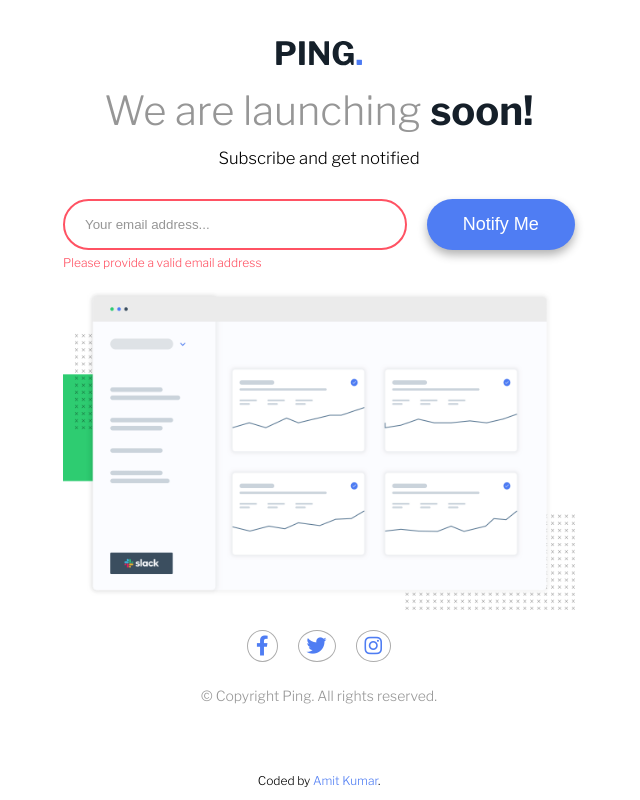
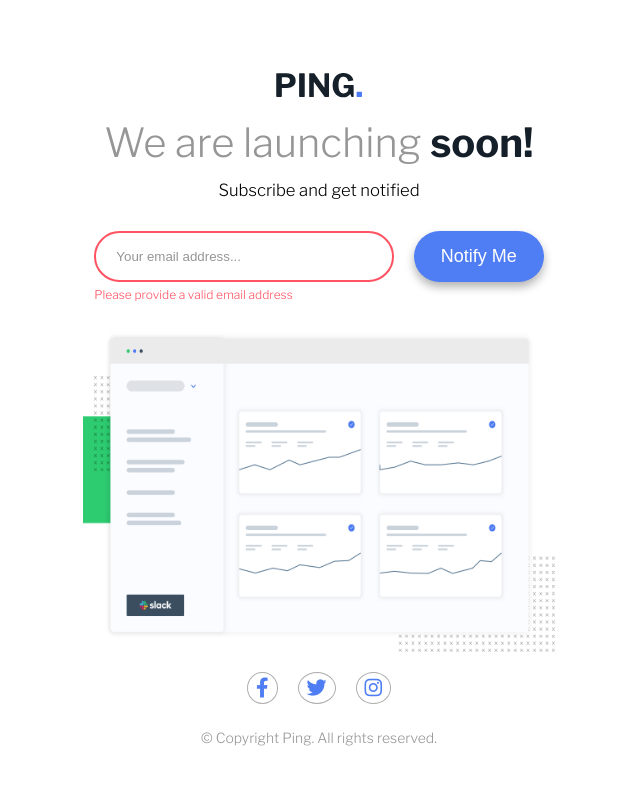
Before and after one commit to amit-kumar-18/Ping-coming-soon-page, a plain HTML site: page index.html in a window 1280 px wide. Both pictures are taken after a click on the button "Notify Me". Shown: the whole page, without its empty margins (321-961 px from the left). Drawn offline with nearby package versions, Linux system fonts and the light colour scheme.

Commit message:
Add files via upload

```diff
--- a/index.html
+++ b/index.html
@@ -16,7 +16,7 @@
   </head>
   <body>
     <div class="container">
-      <div class="top-container">
+      <header class="top-container">
         <div class="logo">
           <img src="/images/logo.svg" alt="logo" />
         </div>
@@ -30,10 +30,11 @@
             id="email"
             required
           />
-          <button id="btn">Notify Me</button>
+          <button type="button" id="btn">Notify Me</button>
           <small id="error-msg">Please provide a valid email address</small>
         </div>
-      </div>
+      </header>
+      <main>
         <div class="dashboard">
           <img src="/images/illustration-dashboard.png" alt="dashboard" />
         </div>
@@ -44,11 +45,12 @@
             <li><i class="fa-brands fa-instagram"></i></li>
           </ul>
         </div>
-      <div class="copyright">
+      </main>
+
+      <footer class="copyright">
         <small>&copy; Copyright Ping. All rights reserved.</small>
+      </footer>
     </div>
-    </div>
-    <p class="attribution">Coded by <a href="#">Amit Kumar</a>.</p>
   </body>
   <script src="/script.js"></script>
 </html>
--- a/script.js
+++ b/script.js
@@ -6,21 +6,21 @@
 
 const regularExp = /^\w+([\.-]?\w+)*@\w+([\.-]?\w+)*(\.\w{2,3})+$/
 
-email.onfocus = () => {
-  msg.style.display = 'none'
-}
-
+//ultlity-functions
 function validation() {
   if (!email.value.match(regularExp)) {
-    msg.style.display = 'inline-block'
-    email.style.borderColor = 'hsl(354, 100%, 66%)'
+    msg.classList.add('active')
+    email.classList.add('active')
+
     return false
   } else {
-    email.style.borderColor = 'hsl(223, 100%, 88%)'
+    msg.classList.remove('active')
+    email.classList.remove('active')
     return true
   }
 }
 
+//event-listener
 btn.addEventListener('click', () => {
   if (validation()) {
     container.innerHTML = `
--- a/style.css
+++ b/style.css
@@ -8,7 +8,7 @@
   font-family: 'Libre Franklin', sans-serif;
   margin: 0;
   display: flex;
-  height: 100vh;
+  min-height: 100vh;
   font-size: 20px;
   align-items: center;
   justify-content: center;
@@ -16,9 +16,14 @@
 
 .container {
   width: 375px;
-  height: 90vh;
+  min-height: 90vh;
   text-align: center;
   position: relative;
+  display: flex;
+  flex-direction: column;
+  align-items: center;
+  justify-content: center;
+  padding: 20px;
 }
 
 .top-container {
@@ -28,14 +33,14 @@
 .top-container .logo {
   display: flex;
   justify-content: center;
-  margin-bottom: 20px;
+  margin: 20px 0;
 }
 
 .top-container h1 {
   color: hsl(0, 0%, 59%);
   font-weight: 300;
   margin: 10px;
-  font-size: 30px;
+  font-size: 25px;
 }
 
 .top-container h1 span {
@@ -63,6 +68,11 @@
 .top-container .input input:focus {
   outline: none;
   border: 2px solid hsl(223, 87%, 63%);
+}
+
+.top-container .input input.active,
+.top-container .input input.active:focus {
+  border-color: hsl(354, 100%, 66%);
 }
 
 input::placeholder {
@@ -97,6 +107,10 @@
   bottom: 0;
   transform: translateY(-50px);
   display: none;
+}
+
+.top-container .input #error-msg.active {
+  display: inline-block;
 }
 
 .top-container .input #btn:hover {
```
Lines whose indentation alone changed are shown as unchanged.
